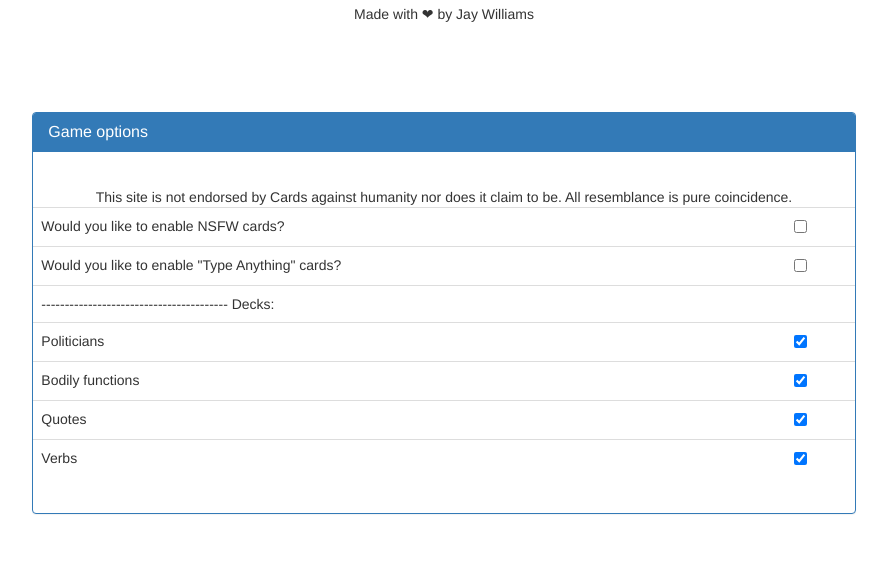
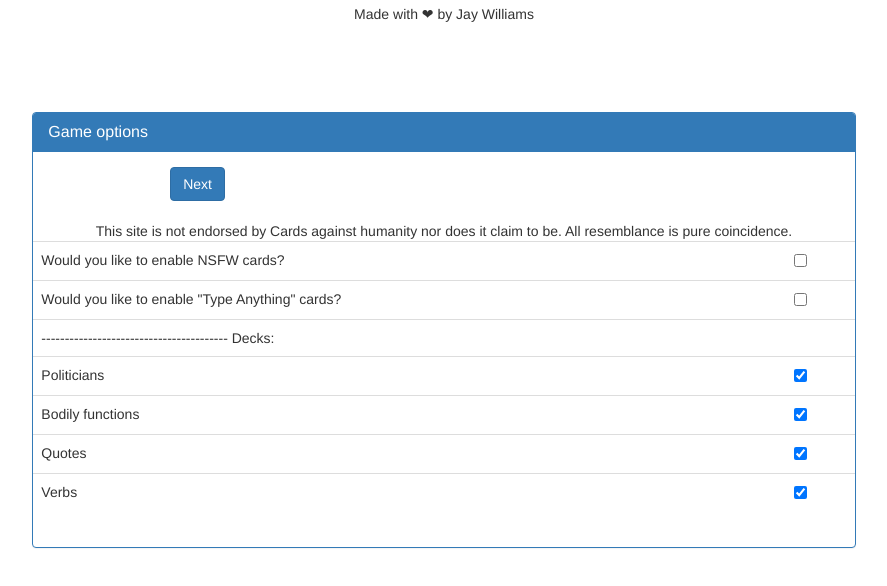
Before and after one commit to codingJWilliams/CardsAgainstReality, a website: page html/party-settings.html in a window 1280 px wide. Shown: the part 86-672 px from the top of the page, without its empty margins (196-1083 px from the left). Drawn offline with nearby package versions, Linux system fonts and the light colour scheme.

Commit message:
Added next button

```diff
--- a/html/party-settings.html
+++ b/html/party-settings.html
@@ -95,6 +95,9 @@
             </div>
           </div>
         </div>
+        <button class="btn btn-primary">
+          Next
+        </button>
       </div>
       <div class="col-md-2"></div>
     </div>
```
